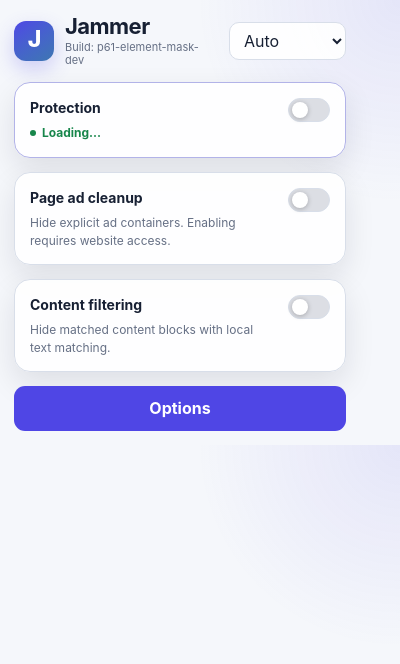
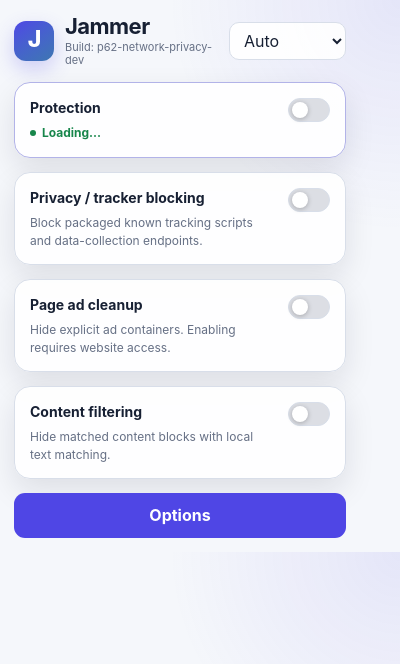
Before and after one commit to u2584604327-a11y/Jammer, a browser extension: page popup.html in a window 400 px wide. Drawn offline with Linux system fonts and the light colour scheme; files that its build step writes are made by us from their sources.

Commit message:
p62: add privacy tracker toggle to popup

```diff
--- a/popup.html
+++ b/popup.html
@@ -13,7 +13,7 @@
       <span class="brand-mark" aria-hidden="true"><span>J</span></span>
       <div>
         <h1>Jammer</h1>
-        <p id="build-id" class="build-id">Build: p61-element-mask-dev</p>
+        <p id="build-id" class="build-id">Build: p62-network-privacy-dev</p>
       </div>
     </div>
     <select id="language-select" class="compact-select" aria-label="Language">
@@ -29,6 +29,15 @@
       <p id="status" class="status-line">Loading…</p>
     </div>
     <input id="protection" class="switch" type="checkbox">
+  </section>
+
+  <section class="card feature-card">
+    <div class="feature-copy">
+      <label id="privacy-label" for="privacy-enabled">Privacy / tracker blocking</label>
+      <p id="privacy-hint" class="muted">Block packaged known tracking scripts and data-collection endpoints.</p>
+      <p id="privacy-status" class="status-line"></p>
+    </div>
+    <input id="privacy-enabled" class="switch" type="checkbox">
   </section>
 
   <section class="card feature-card">
```
